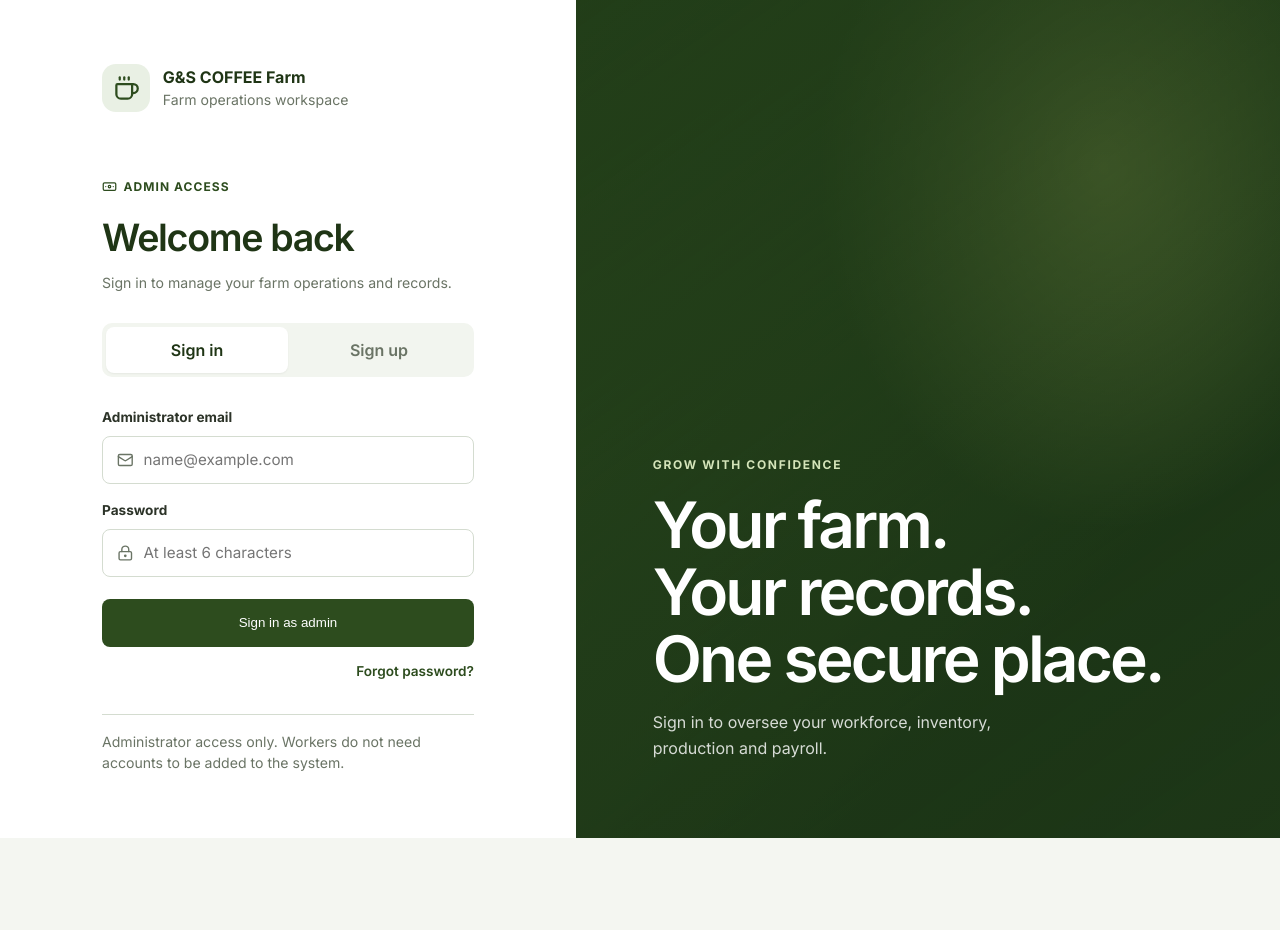
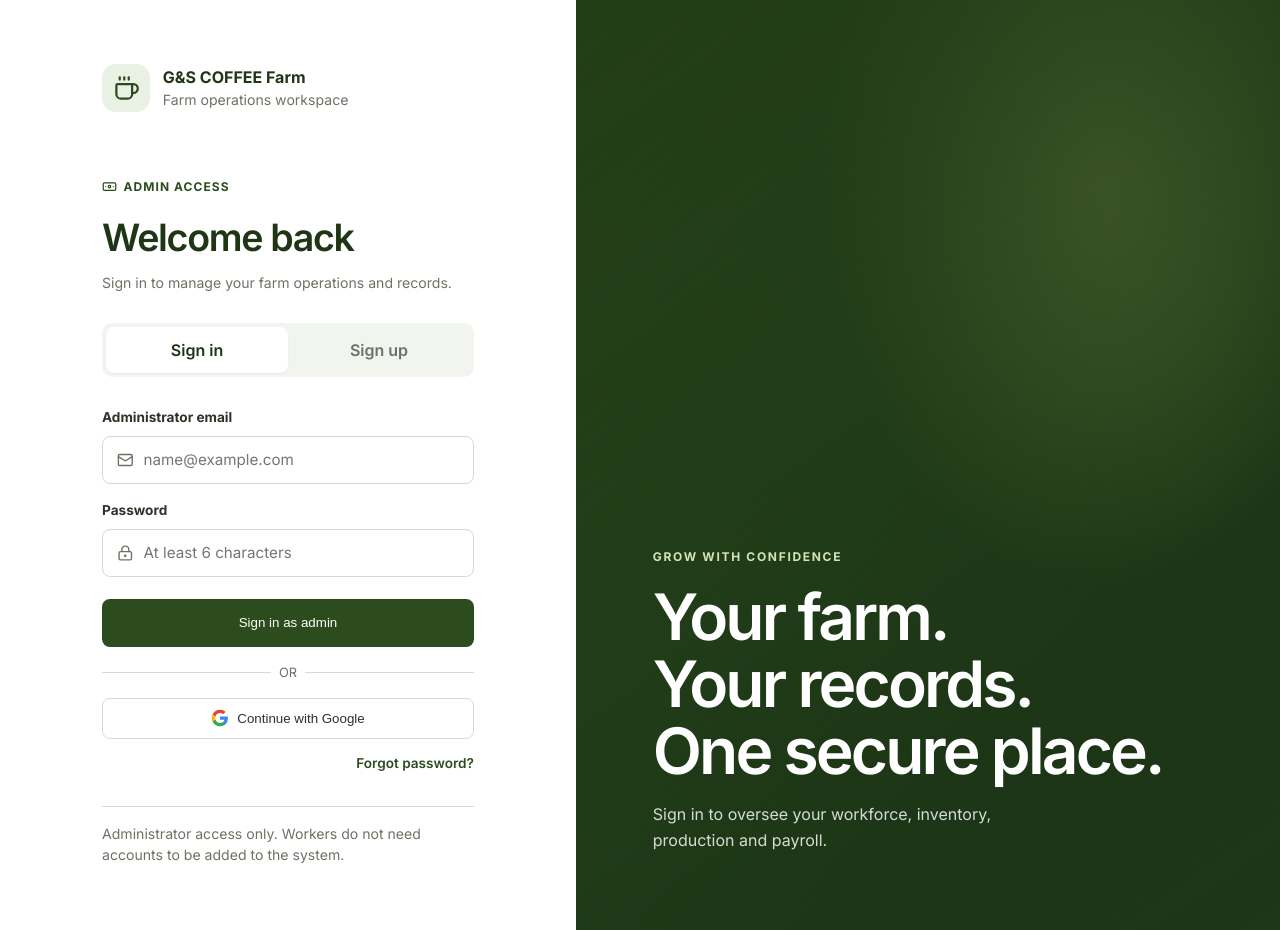
Before and after one commit to brighton118/G-S-Coffee, a React (Vite) app: page / in a window 1280 px wide. Before the commit the page ends 838 px from the top, so only its background shows below. Built offline with nearby package versions, Linux system fonts and the light colour scheme; no server answers.

Commit message:
feat(auth): add Google Sign-In and improve authentication workflows

```diff
--- a/src/pages/AdminAuth.tsx
+++ b/src/pages/AdminAuth.tsx
@@ -169,6 +169,40 @@ const AdminAuth = ({ message, onClearMessage }: AdminAuthProps) => {
                     </button>
                 </form>
 
+                <div style={{ display: 'flex', alignItems: 'center', gap: '0.5rem', margin: '1rem 0' }}>
+                    <div style={{ flex: 1, height: '1px', background: 'var(--color-border)' }} />
+                    <span style={{ fontSize: '0.8rem', color: 'var(--color-text-light)' }}>OR</span>
+                    <div style={{ flex: 1, height: '1px', background: 'var(--color-border)' }} />
+                </div>
+
+                <button
+                    type="button"
+                    className="btn btn-secondary"
+                    style={{ width: '100%', display: 'flex', justifyContent: 'center', alignItems: 'center', gap: '0.5rem', padding: '0.65rem' }}
+                    onClick={async () => {
+                        setIsSubmitting(true);
+                        setFormMessage('');
+                        try {
+                            const { GoogleAuthProvider, signInWithPopup } = await import('firebase/auth');
+                            const provider = new GoogleAuthProvider();
+                            await signInWithPopup(auth, provider);
+                        } catch (err: any) {
+                            setFormMessage(err?.message || 'Google sign-in failed. Please try again.');
+                        } finally {
+                            setIsSubmitting(false);
+                        }
+                    }}
+                    disabled={isSubmitting}
+                >
+                    <svg width="18" height="18" viewBox="0 0 24 24">
+                        <path fill="#4285F4" d="M22.56 12.25c0-.78-.07-1.53-.2-2.25H12v4.26h5.92c-.26 1.37-1.04 2.53-2.21 3.31v2.77h3.57c2.08-1.92 3.28-4.74 3.28-8.09z"/>
+                        <path fill="#34A853" d="M12 23c2.97 0 5.46-.98 7.28-2.66l-3.57-2.77c-.98.66-2.23 1.06-3.71 1.06-2.86 0-5.29-1.93-6.16-4.53H2.18v2.84C3.99 20.53 7.7 23 12 23z"/>
+                        <path fill="#FBBC05" d="M5.84 14.09c-.22-.66-.35-1.36-.35-2.09s.13-1.43.35-2.09V7.06H2.18C1.43 8.55 1 10.22 1 12s.43 3.45 1.18 4.94l2.85-2.22.81-.63z"/>
+                        <path fill="#EA4335" d="M12 5.38c1.62 0 3.06.56 4.21 1.64l3.15-3.15C17.45 2.09 14.97 1 12 1 7.7 1 3.99 3.47 2.18 7.06l3.66 2.84c.87-2.6 3.3-4.52 6.16-4.52z"/>
+                    </svg>
+                    Continue with Google
+                </button>
+
                 {mode === 'signIn' && (
                     <button type="button" className="admin-auth-reset" onClick={handlePasswordReset}>
                         Forgot password?
```
